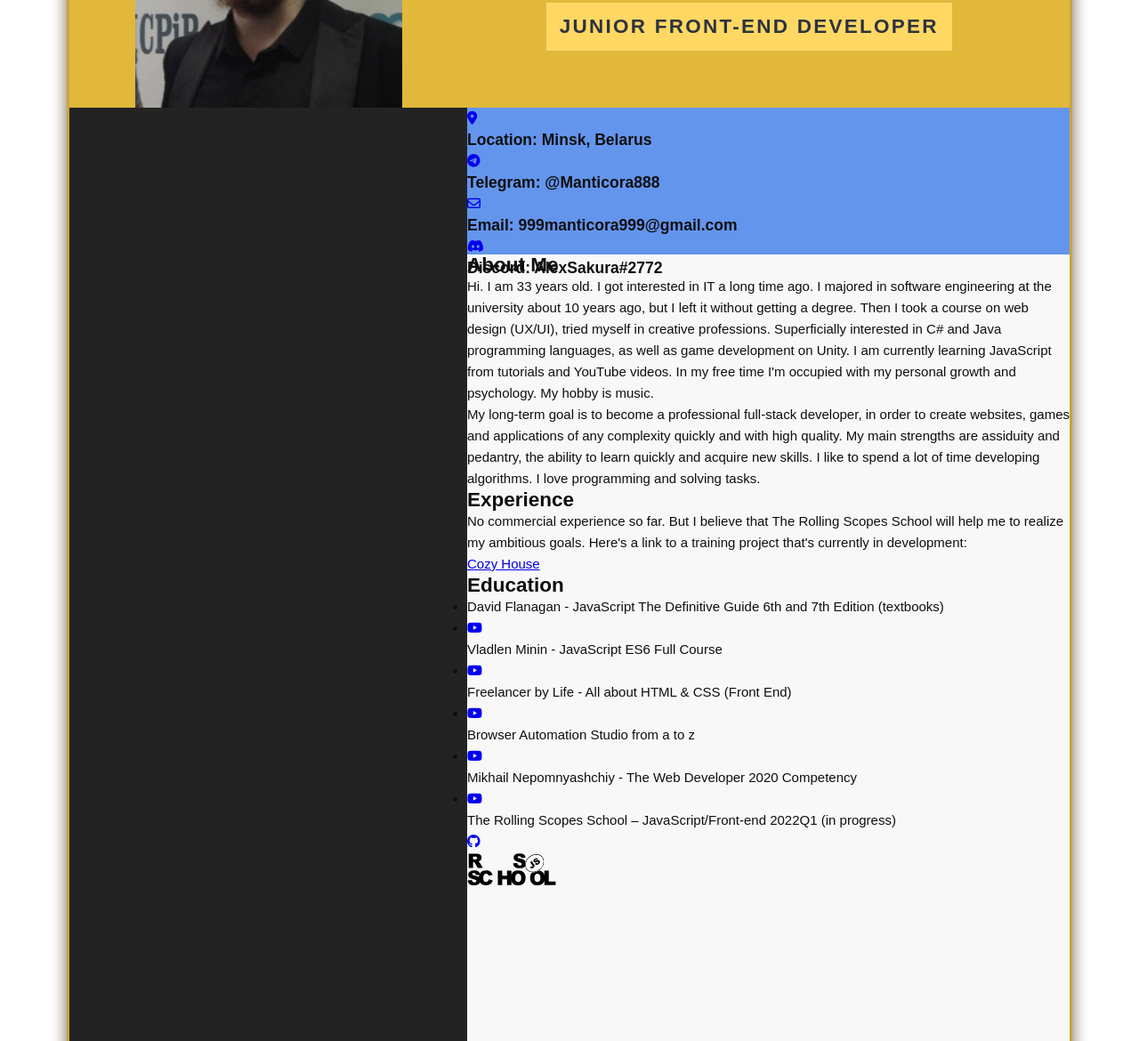
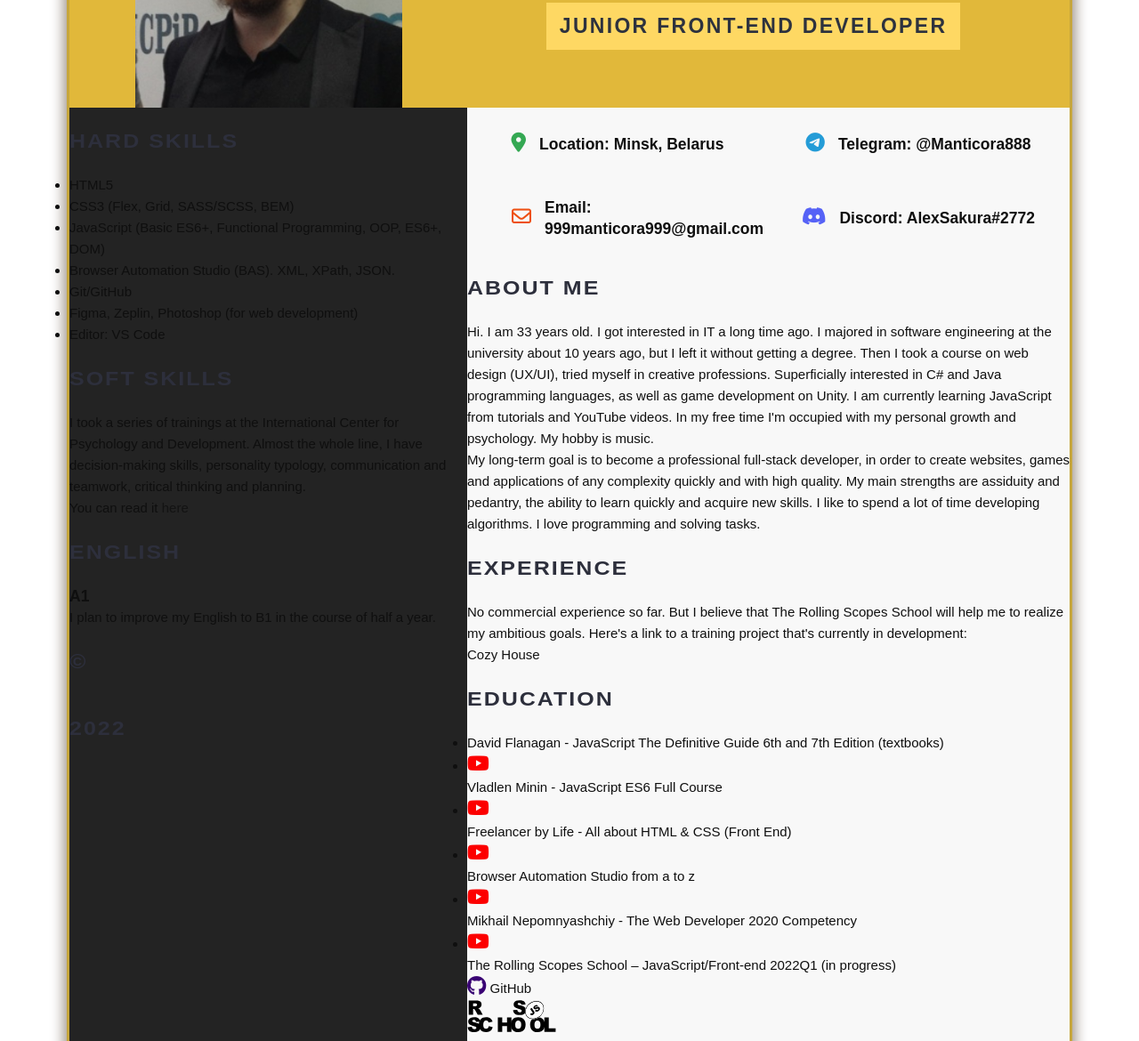
Before and after one commit to AlexSakura5577/rsschool-cv, a plain HTML site: page index.html in a window 1280 px wide. Shown: the part 247-1417 px from the top of the page at 89% size. Drawn offline with Linux system fonts and the light colour scheme; a script that the page names is missing.

Commit message:
feat: add a content cv

```diff
--- a/index.html
+++ b/index.html
@@ -23,9 +23,9 @@
                         <h1 class="name">
                             ALEXANDR <br> BONDARENKO
                         </h1>
-                        <h2 class="special">
+                        <h3 class="special">
                             JUNIOR FRONT-END DEVELOPER
-                        </h2>
+                        </h3>
                     </div>
 
                 </div>
@@ -37,48 +37,116 @@
 
                 <div class="wrapper_profile">
 
+                    <div class="hard-skills">
+                        <h2>
+                            HARD SKILLS
+                        </h2>
+                        <ul>
+                            <li class="item-scill">
+                                HTML5
+                            </li>
+                            <li class="item-scill">
+                                CSS3 (Flex, Grid, SASS/SCSS, BEM)
+                            </li>
+                            <li class="item-scill">
+                                JavaScript (Basic ES6+, Functional Programming, OOP, ES6+, DOM)
+                            </li>
+                            <li class="item-scill">
+                                Browser Automation Studio (BAS). XML, XPath, JSON.
+                            </li>
+                            <li class="item-scill">
+                                Git/GitHub
+                            </li>
+                            <li class="item-scill">
+                                Figma, Zeplin, Photoshop (for web development)
+                            </li>
+                            <li class="item-scill">
+                                Editor: VS Code
+                            </li>
+                        </ul>
+                    </div>
+
+                    <div class="soft-skills">
+                        <h2>
+                            SOFT SKILLS
+                        </h2>
+                        <p>
+                            I took a series of trainings at the International Center for Psychology and Development.
+                            Almost the whole line, I have decision-making skills, personality typology, communication
+                            and teamwork, critical thinking and planning.
+                        </p>
+                        <p>
+                            You can read it
+                            <a class="link" href="https://www.mcpir.ru" target="_blank" rel="noopener noreferrer">here</a>
+                        </p>
+                    </div>
+
+                    <div class="english">
+                        <h2>
+                            ENGLISH
+                        </h2>
+                        <h3>
+                            A1
+                        </h3>
+                        <p>
+                            I plan to improve my English to B1 in the course of half a year.
+                        </p>
+
+                    </div>
+
+                    <div class="copy">
+                        <h2>
+                            &copy;
+                        </h2>
+                        <h2>
+                            2022
+                        </h2>
+                    </div>
+
                 </div>
 
             </main>
             <footer>
                 <div class="wrapper_experience">
 
-                    <div class="contacts">
-                        <div class="location">
-                            <div class="icons">
-                            </div>
-                            <a href="#" target="_blank" rel="noopener noreferrer">
-                                <i class="fa-solid fa-location-dot"></i>
+                    <div class="contacts-container">
+                        <div class="contacts">
+                            <a class="link" href="https://goo.gl/maps/q5boBnjJ1acnh2cn6" target="_blank" rel="noopener noreferrer">
+                                <i class="maps fa-solid fa-location-dot"></i>
                             </a>
 
-                            <h3>Location: Minsk, Belarus</h3>
+                            <h3 class="padding">Location: Minsk, Belarus</h3>
                         </div>
-                        <div class="telegram">
-                            <a href="https://t.me/Manticora888" target="_blank">
-                                <i class="fa-brands fa-telegram"></i>
+                        <div class="contacts">
+                            <a class="link" href="https://t.me/Manticora888" target="_blank">
+                                <i class="telegram fa-brands fa-telegram"></i>
                             </a>
-                            <h3>Telegram: @Manticora888</h3>
+                            <h3 class="padding">Telegram: @Manticora888</h3>
                         </div>
-                        <div class="mail">
-                            <a href="mailto:999manticora999@gmail.com" rel="noopener noreferrer">
-                                <i class="fa-regular fa-envelope"></i>
+                        <div class="contacts">
+                            <a class="link padding2" href="mailto:999manticora999@gmail.com" rel="noopener noreferrer">
+                                <i class="gmail fa-regular fa-envelope"></i>
                             </a>
 
-                            <h3>Email: 999manticora999@gmail.com</h3>
+                            <h3 class="padding">Email: 999manticora999@gmail.com</h3>
                         </div>
-                        <div class="discord">
-                            <a href="https://discord.gg/AlexSakura#2772" target="_blank" rel="noopener noreferrer">
-                                <i class="fa-brands fa-discord"></i>
+                        <div class="contacts">
+                            <a class="link" href="https://discordapp.com/users/448452539122450442/" target="_blank"
+                                rel="noopener noreferrer">
+                                <i class="discord fa-brands fa-discord"></i>
                             </a>
 
-                            <h3>Discord: AlexSakura#2772</h3>
+                            <h3 class="padding">Discord: AlexSakura#2772</h3>
                         </div>
                     </div>
 
                     <div class="about-me">
                         <h2>
-                            About Me
+                            ABOUT ME
                         </h2>
+                        <div>
+
+                        </div>
                         <p>
                             Hi. I am 33 years old. I got interested in IT a long time ago. I majored in software
                             engineering at the university about 10 years ago, but I left it without getting a degree.
@@ -97,14 +165,14 @@
 
                     <div class="experience">
                         <h2>
-                            Experience
+                            EXPERIENCE
                         </h2>
                         <p>
                             No commercial experience so far. But I believe that The Rolling Scopes School will help me
                             to realize my ambitious goals. Here's a link to a training project that's currently in
                             development:
                         </p>
-                        <a href="https://rolling-scopes-school.github.io/alexsakura5577-JSFE2022Q1/shelter/pages/main/index.html"
+                        <a class="link" href="https://rolling-scopes-school.github.io/alexsakura5577-JSFE2022Q1/shelter/pages/main/index.html"
                             target="_blank" rel="noopener noreferrer">
                             Cozy House
                         </a>
@@ -112,7 +180,7 @@
 
                     <div class="education">
                         <h2>
-                            Education
+                            EDUCATION
                         </h2>
 
                         <ul>
@@ -123,44 +191,44 @@
                                 </p>
                             </li>
                             <li>
-                                <a target="_blank" href="https://www.youtube.com/c/VladilenMinin">
-                                    <i class="fa-brands fa-youtube"></i>
+                                <a class="link" target="_blank" href="https://www.youtube.com/c/VladilenMinin">
+                                    <i class="youtube fa-brands fa-youtube"></i>
                                 </a>
                                 <p>
                                     Vladlen Minin - JavaScript ES6 Full Course
                                 </p>
                             </li>
                             <li>
-                                <a href="https://www.youtube.com/c/FreelancerLifeStyle" target="_blank"
+                                <a class="link" href="https://www.youtube.com/c/FreelancerLifeStyle" target="_blank"
                                     rel="noopener noreferrer">
-                                    <i class="fa-brands fa-youtube"></i>
+                                    <i class="youtube fa-brands fa-youtube"></i>
                                 </a>
                                 <p>
                                     Freelancer by Life - All about HTML & CSS (Front End)
                                 </p>
                             </li>
                             <li>
-                                <a href="https://www.youtube.com/channel/UC_fHAkJk4dNj8gnFbt55tHg" target="_blank"
+                                <a class="link" href="https://www.youtube.com/channel/UC_fHAkJk4dNj8gnFbt55tHg" target="_blank"
                                     rel="noopener noreferrer">
-                                    <i class="fa-brands fa-youtube"></i>
+                                    <i class="youtube fa-brands fa-youtube"></i>
                                 </a>
                                 <p>
                                     Browser Automation Studio from a to z
                                 </p>
                             </li>
                             <li>
-                                <a href="https://www.youtube.com/c/%D0%9C%D0%B8%D1%85%D0%B0%D0%B8%D0%BB%D0%9D%D0%B5%D0%BF%D0%BE%D0%BC%D0%BD%D1%8F%D1%89%D0%B8%D0%B9"
+                                <a class="link" href="https://www.youtube.com/c/%D0%9C%D0%B8%D1%85%D0%B0%D0%B8%D0%BB%D0%9D%D0%B5%D0%BF%D0%BE%D0%BC%D0%BD%D1%8F%D1%89%D0%B8%D0%B9"
                                     target="_blank" rel="noopener noreferrer">
-                                    <i class="fa-brands fa-youtube"></i>
+                                    <i class="youtube fa-brands fa-youtube"></i>
                                 </a>
                                 <p>
                                     Mikhail Nepomnyashchiy - The Web Developer 2020 Competency
                                 </p>
                             </li>
                             <li>
-                                <a href="https://www.youtube.com/c/RollingScopesSchool" target="_blank"
+                                <a class="link" href="https://www.youtube.com/c/RollingScopesSchool" target="_blank"
                                     rel="noopener noreferrer">
-                                    <i class="fa-brands fa-youtube"></i>
+                                    <i class="youtube fa-brands fa-youtube"></i>
                                 </a>
                                 <p>
                                     The Rolling Scopes School – JavaScript/Front-end 2022Q1 (in progress)
@@ -170,13 +238,14 @@
                     </div>
 
                     <div class="github">
-                        <a href="https://github.com/AlexSakura5577" target="_blank" rel="noopener noreferrer">
-                            <i class="fa-brands fa-github"></i>
+                        <a class="link" href="https://github.com/AlexSakura5577" target="_blank" rel="noopener noreferrer">
+                            <i class="github fa-brands fa-github"></i>
+                            GitHub
                         </a>
                     </div>
 
                     <div>
-                        <a href="https://rs.school" target="_blank" rel="noopener noreferrer">
+                        <a class="link" href="https://rs.school" target="_blank" rel="noopener noreferrer">
                             <img src="img/rs_school.svg" alt="">
                         </a>
                     </div>
--- a/style.css
+++ b/style.css
@@ -42,7 +42,7 @@ body {
 
 .wrapper_header {
     display: flex;
-    width: 1124px;
+    max-width: 1124px;
     height: 365px;
     margin: 0 auto;
 
@@ -79,7 +79,7 @@ body {
 .wrapper-special {
     display: block;
     margin-top: 25px;
-    width: 500px;
+    max-width: 500px;
     height: 200px;
 }
 
@@ -93,7 +93,7 @@ body {
     line-height: 100%;
     letter-spacing: 0.1em;
     color: #2D323E;
-    transform: scale(1, 1.5);
+    transform: scale(1, 1.3);
 
     /* background-color: antiquewhite; */
 
@@ -104,13 +104,20 @@ body {
     color: #2D323E;
     padding: 15px 15px 15px 15px;
     letter-spacing: 0.1em;
+    font-family: "Poppins", sans-serif;
+    font-style: normal;
+    font-weight: 600;
+    font-size: 23px;
+    line-height: 100%;
+    letter-spacing: 0.1em;
+    color: #2D323E;
     background-color: #FED863;
 }
 
 .wrapper_exp {
     display: flex;
     /* margin-left: 5px; */
-    width: 1124px;
+    max-width: 1124px;
     height: 1236px;
 
     border-radius: 0 0 20px 20px;
@@ -120,7 +127,7 @@ body {
 .wrapper_profile {
     display: block;
 
-    width: 447px;
+    max-width: 447px;
     height: 1236px;
 
     border-radius: 0 0 0 17px;
@@ -128,30 +135,104 @@ body {
 }
 
 
+.wrapper_experience {
+    display: flex;
+    flex-direction: column;
+    /* align-items: center; */
 
-
-
-.wrapper_experience {
-    display: block;
-
-    width: 677px;
+    max-width: 677px;
     height: 1236px;
 
     border-radius: 0 0 20px 0;
     background-color: #F8F8F8;
 }
 
-.contacts {
-    width: 677px;
+.contacts-container {
+    display: flex;
+    flex-direction: row;
+    flex-wrap: wrap;
+    /* align-items: center; */
+    /* justify-content: space-around; */
+
+    max-width: 677px;
     height: 165px;
 
-    background-color: cornflowerblue;
+    /* background-color: cornflowerblue; */
 }
 
-/* .icons {
-    display: block;
-    width: 50px;
-    height: 50px;
+.link {
+    text-decoration: none;
+}
 
-    background-color: #978b80;
-} */
+.link:hover,
+.link:focus {
+    cursor: pointer;
+}
+
+:link:link {
+    color: #131313;
+}
+
+:link:active {
+    color: #131313;
+}
+
+.link:visited {
+    color: #131313;
+}
+
+i {
+    font-size: 22px;
+}
+.maps {
+    color: #34A853;
+}
+.telegram {
+    color: #249CD7;
+}
+.discord {
+    color: #5662F6;
+}
+.gmail {
+    color: #EE5013;
+}
+.youtube {
+    color: #FC0000;
+}
+.github {
+    color: #390173;
+}
+
+.contacts {
+    display: flex;
+    flex-direction: row;
+    flex-wrap: nowrap;
+    justify-content: center;
+    align-items: center;
+
+    width: 338px;
+    height: 82px;
+
+    /* background-color: chartreuse; */
+}
+
+.padding {
+    padding-left: 15px;
+}
+
+.padding2 {
+    padding-left: 50px;
+}
+h2 {
+    color: #2D2F3C;
+    font-family: "Arial", sans-serif;
+    font-style: bold;
+    font-weight: 800;
+    font-size: 25px;
+    line-height: 300%;
+    letter-spacing: 0.08em;
+    transform: scale(1, 0.9);
+}
+.about-me {
+
+}
```
